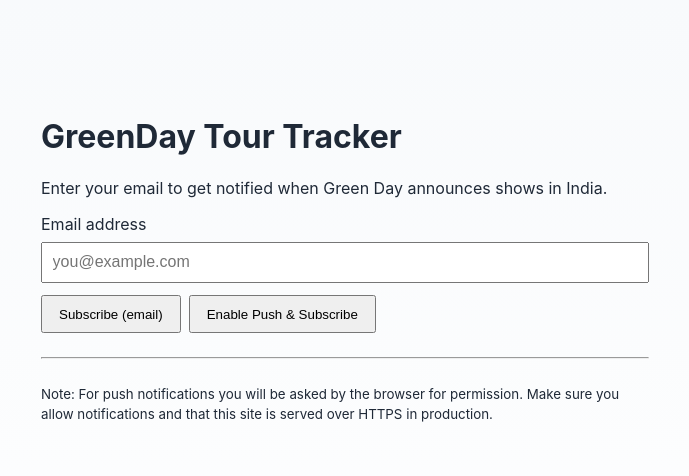
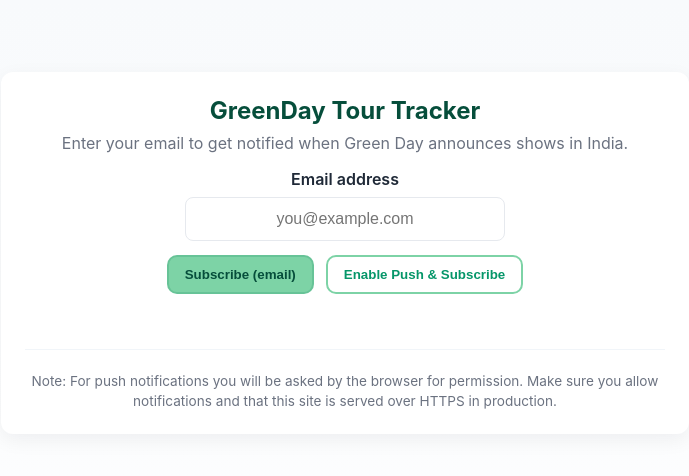
Before and after one commit to Paritosh-J/greenday-tracker, a React (Vite) app in the folder frontend/: page / in a window 1280 px wide. Shown: the top 476 px of the page, without its empty margins (295-984 px from the left). Built offline with nearby package versions, Linux system fonts and the light colour scheme; no server answers.

Commit message:
DEV - UI updated

```diff
--- a/frontend/src/App.jsx
+++ b/frontend/src/App.jsx
@@ -77,50 +77,50 @@
   }
 
   return (
-    <div style={{ maxWidth: 640, margin: "4rem auto", padding: "1rem" }}>
-      <h1>GreenDay Tour Tracker</h1>
-      <p>
+    <div className="container">
+      <div className="card">
+        <h1 className="title">GreenDay Tour Tracker</h1>
+        <p className="description">
           Enter your email to get notified when Green Day announces shows in
           India.
         </p>
 
-      <form onSubmit={subscribeEmailOnly} style={{ marginTop: "1rem" }}>
-        <label style={{ display: "block", marginBottom: 8 }}>
-          Email address
-        </label>
+        <form onSubmit={subscribeEmailOnly} className="form">
+          <label className="label">Email address</label>
           <input
+            className="input"
             type="email"
             value={email}
             onChange={(e) => setEmail(e.target.value)}
             required
             placeholder="you@example.com"
-          style={{ width: "100%", padding: "0.6rem", fontSize: "1rem" }}
           />
 
-        <div style={{ display: "flex", gap: 8, marginTop: 12 }}>
-          <button type="submit" style={{ padding: "0.6rem 1rem" }}>
+          <div className="actions">
+            <button className="btn btn-primary" type="submit">
               Subscribe (email)
             </button>
 
             <button
+              className="btn btn-secondary"
               onClick={enablePushAndSubscribe}
               type="button"
               disabled={isSubscribing}
-            style={{ padding: "0.6rem 1rem" }}
             >
-            Enable Push & Subscribe
+              {isSubscribing ? "Subscribing..." : "Enable Push & Subscribe"}
             </button>
           </div>
         </form>
 
-      <div style={{ marginTop: 18, color: "#444" }}>{status}</div>
+        <div className="status">{status}</div>
 
-      <hr style={{ margin: "24px 0" }} />
-      <small>
+        <hr className="divider" />
+        <small className="note">
           Note: For push notifications you will be asked by the browser for
           permission. Make sure you allow notifications and that this site is
           served over HTTPS in production.
         </small>
       </div>
+    </div>
   );
 }
```
Lines whose indentation alone changed are shown as unchanged.
